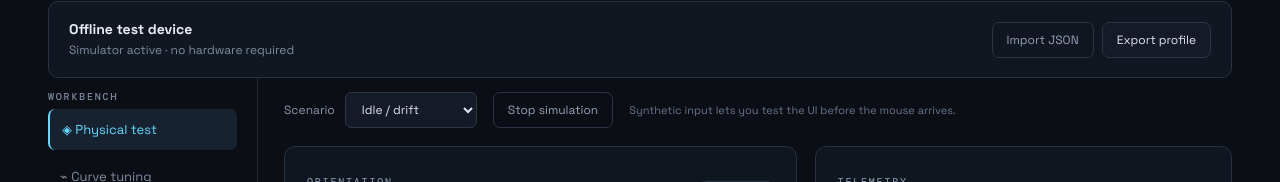
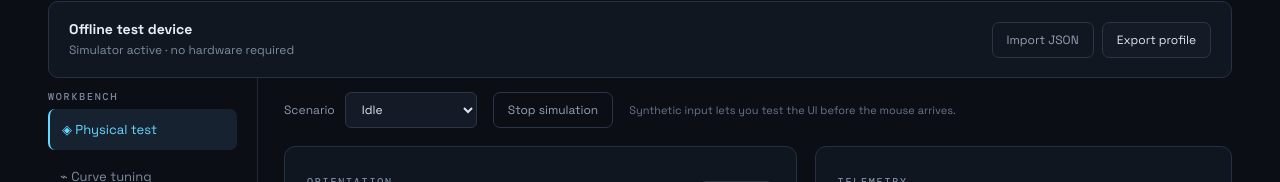
Before and after one commit to jonathanlaf/cad-mouse-mk2-companion-app, a React (Vite) app: page / in a window 1280 px wide. Shown: the part 133-315 px from the top of the page. Built offline with nearby package versions, Linux system fonts and the light colour scheme.

Commit message:
Separate idle and sensor drift scenarios

```diff
--- a/src/App.tsx
+++ b/src/App.tsx
@@ -61,6 +61,7 @@ function scenarioValue(s: string, a: Axis, t: number) {
     );
   if (s === "jitter")
     return Math.sin(t * 18 + p) * 10 + Math.sin(t * 2 + p) * 5;
+  if (s === "drift") return Math.sin(t * 0.3 + p) * 12;
   return 0;
 }
 
@@ -214,7 +215,8 @@ function App() {
                     value={scenario}
                     onChange={(e) => setScenario(e.target.value)}
                   >
-                    <option value="idle">Idle / drift</option>
+                    <option value="idle">Idle</option>
+                    <option value="drift">Drift</option>
                     <option value="sweep">Smooth sweep</option>
                     <option value="steps">Step response</option>
                     <option value="jitter">Noise / jitter</option>
```
